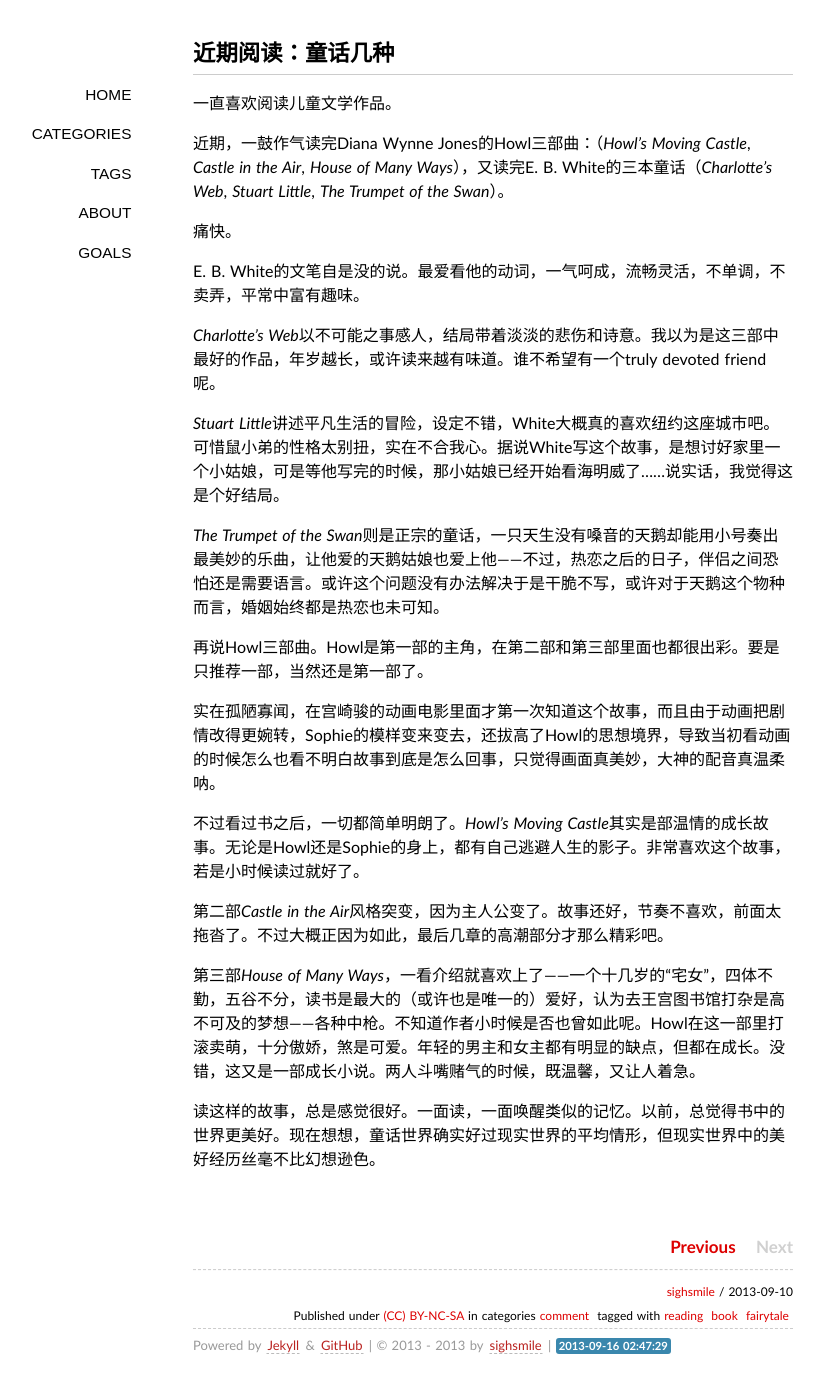
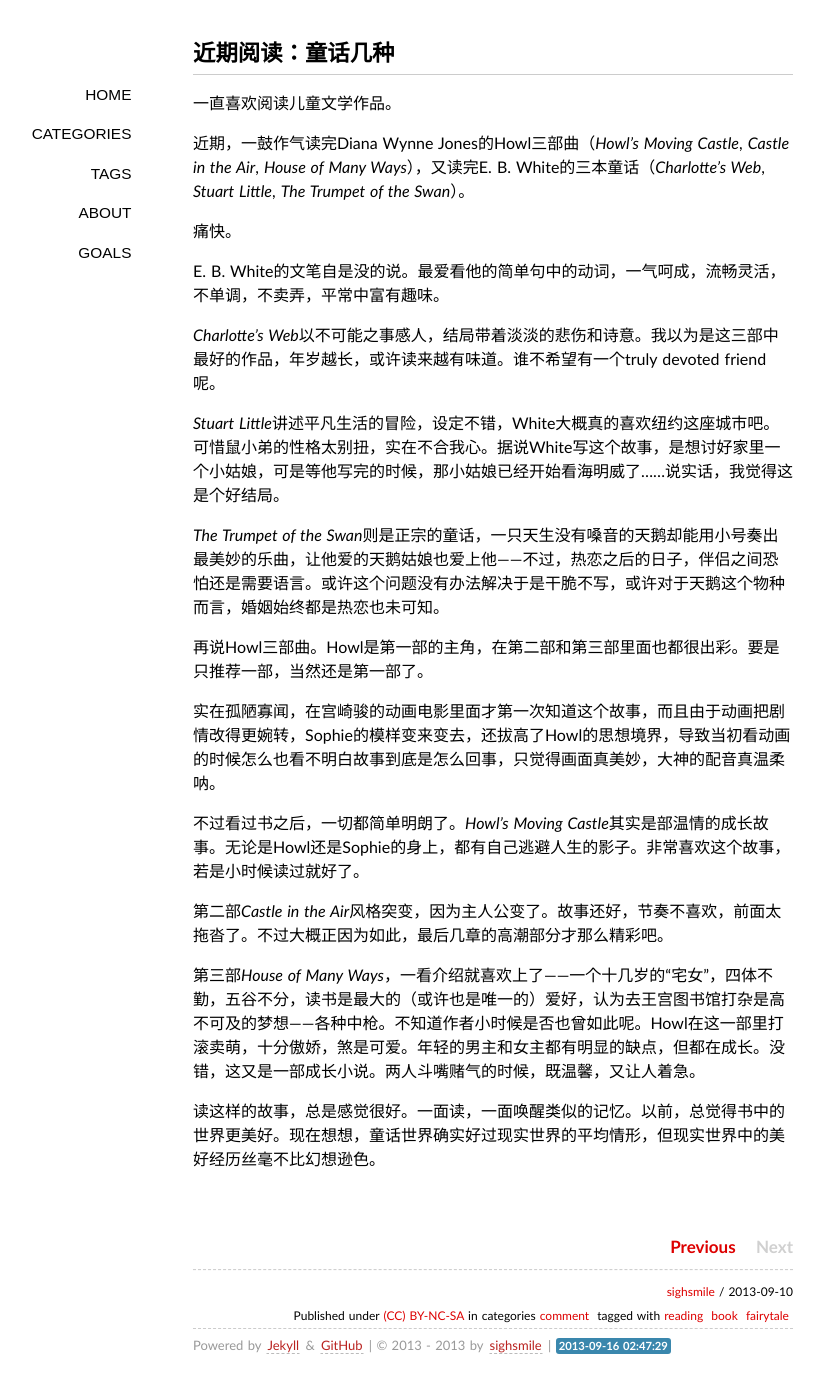
Before and after one commit to sighsmile/sighsmile.github.io, a Jekyll site: the page built from _posts/2013-09-10-HowlSeries.md, in a window 1280 px wide. Shown: the whole page, without its empty margins (147-971 px from the left). Built offline with Jekyll 4.4.1, drawn with Linux system fonts in a browser that asks for light colours; some web fonts are replaced; Markdown is read by kramdown in place of the engine named in the settings; comment, search, counter and statistics services are not loaded.

Commit message:
minor fixes

```diff
--- a/_posts/2013-09-10-HowlSeries.md
+++ b/_posts/2013-09-10-HowlSeries.md
@@ -8,11 +8,11 @@
 
 一直喜欢阅读儿童文学作品。
 
-近期，一鼓作气读完Diana Wynne Jones的Howl三部曲：（*Howl's Moving Castle*, *Castle in the Air*, *House of Many Ways*），又读完E. B. White的三本童话（*Charlotte's Web*, *Stuart Little*, *The Trumpet of the Swan*）。
+近期，一鼓作气读完Diana Wynne Jones的Howl三部曲（*Howl's Moving Castle*, *Castle in the Air*, *House of Many Ways*），又读完E. B. White的三本童话（*Charlotte's Web*, *Stuart Little*, *The Trumpet of the Swan*）。
 
 痛快。
 
-E. B. White的文笔自是没的说。最爱看他的动词，一气呵成，流畅灵活，不单调，不卖弄，平常中富有趣味。
+E. B. White的文笔自是没的说。最爱看他的简单句中的动词，一气呵成，流畅灵活，不单调，不卖弄，平常中富有趣味。
 
 *Charlotte's Web*以不可能之事感人，结局带着淡淡的悲伤和诗意。我以为是这三部中最好的作品，年岁越长，或许读来越有味道。谁不希望有一个truly devoted friend呢。
 
```
